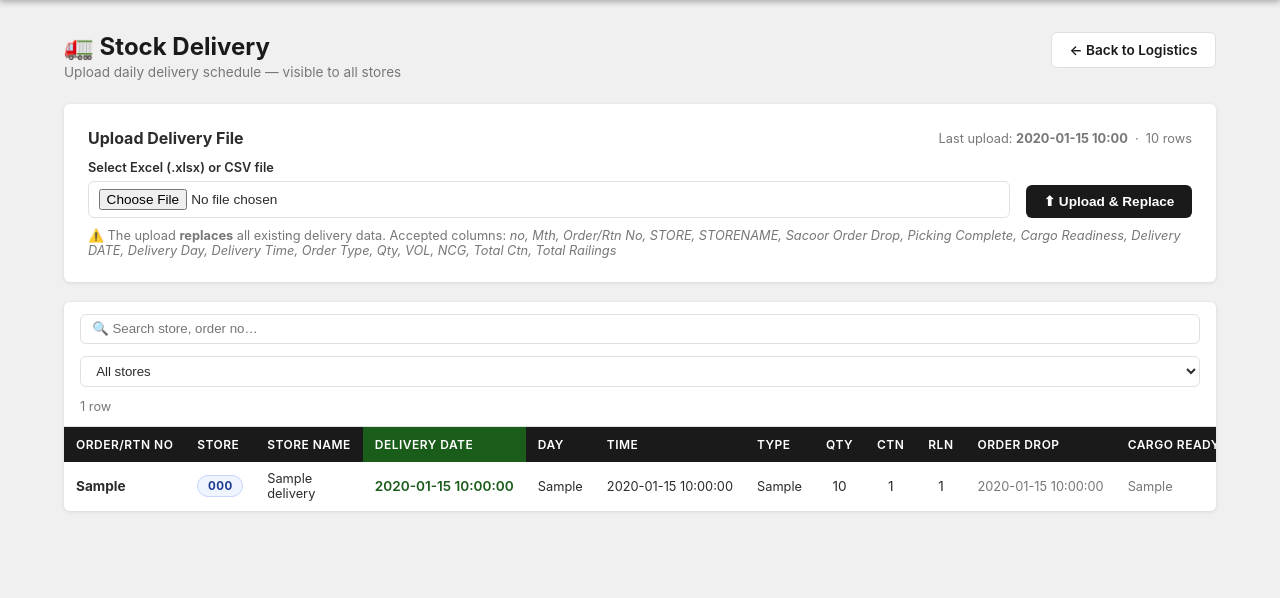
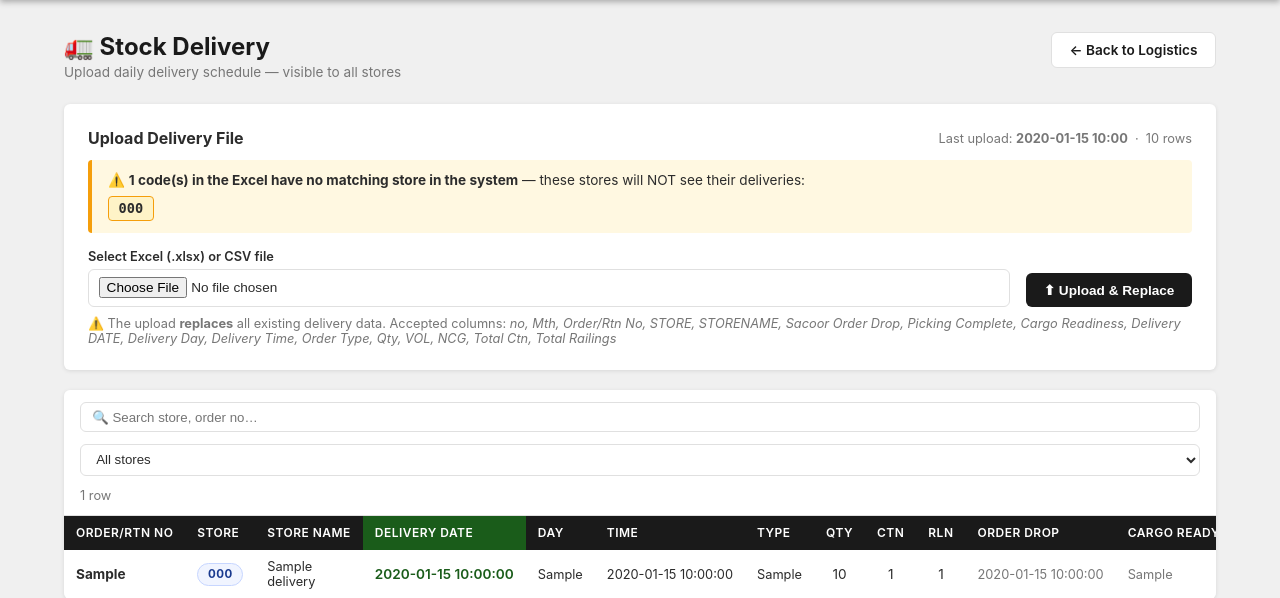
Before and after one commit to JoaoAAMata/dashboard-logistic, a FastAPI app: template portal/templates/logistics_stock_delivery.html in a window 1280 px wide. Shown: the part 52-650 px from the top of the page. Run offline with FastAPI, Linux system fonts and the light colour scheme; the template is opened without the code that fills it: most values are stand-ins (such as "Sample title", 1, 10 or a date in 2020).

Commit message:
Show unmatched store codes warning on delivery admin page
Co-Authored-By: Claude Sonnet 4.6 <noreply@anthropic.com>

```diff
--- a/portal/main.py
+++ b/portal/main.py
@@ -609,11 +609,16 @@ async def logistics_stock_delivery(request: Request, error: str = "", success: s
     deliveries  = database.get_all_deliveries()
     upload_info = database.get_delivery_upload_info()
     store_codes = sorted({d["store_code"] for d in deliveries if d["store_code"]})
+    # Find codes that don't match any system store
+    all_stores  = database.get_all_stores(exclude_admin=False)
+    sys_codes   = {st["store_code"].upper() for st in all_stores}
+    unmatched   = sorted({c for c in store_codes if c.upper() not in sys_codes})
     return templates.TemplateResponse("logistics_stock_delivery.html", {
         "request": request, "session": s,
         "deliveries": deliveries,
         "upload_info": upload_info,
         "store_codes": store_codes,
+        "unmatched": unmatched,
         "error": error, "success": success,
     })
 
--- a/portal/templates/logistics_stock_delivery.html
+++ b/portal/templates/logistics_stock_delivery.html
@@ -29,6 +29,18 @@
   {% endif %}
   {% if success %}
   <div class="alert alert-success" style="margin-bottom:1rem">{{ success }}</div>
+  {% endif %}
+
+  {% if unmatched %}
+  <div style="background:#fff8e1;border-left:4px solid #f59e0b;border-radius:4px;padding:.75rem 1rem;margin-bottom:1rem;font-size:.85rem">
+    ⚠️ <strong>{{ unmatched|length }} code(s) in the Excel have no matching store in the system</strong>
+    — these stores will NOT see their deliveries:<br/>
+    <div style="margin-top:.5rem;display:flex;gap:.4rem;flex-wrap:wrap">
+      {% for code in unmatched %}
+      <span style="background:#fef3c7;border:1px solid #f59e0b;border-radius:4px;padding:.2rem .6rem;font-weight:700;font-family:monospace">{{ code }}</span>
+      {% endfor %}
+    </div>
+  </div>
   {% endif %}
 
   <form method="post" action="/logistics/stock-delivery/upload" enctype="multipart/form-data">
```
